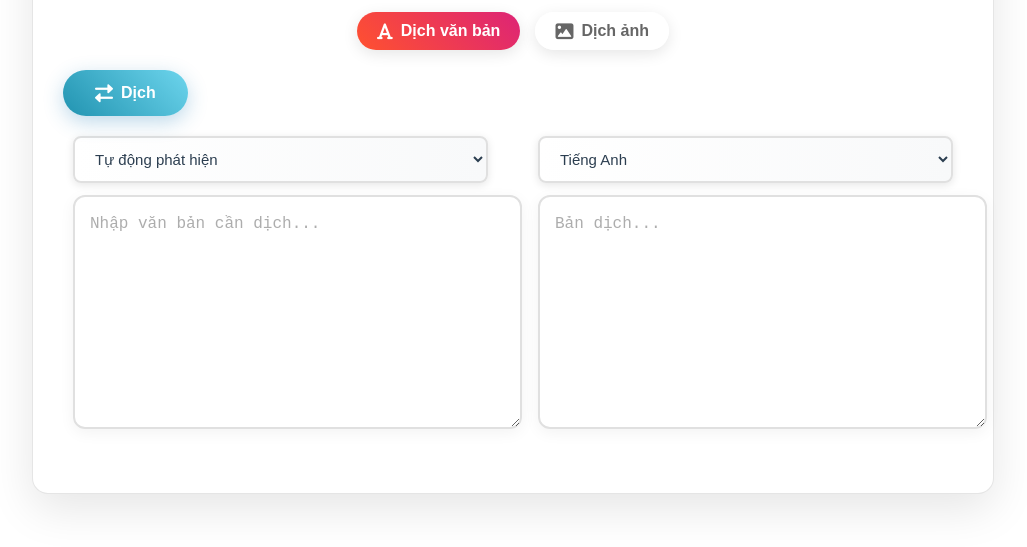
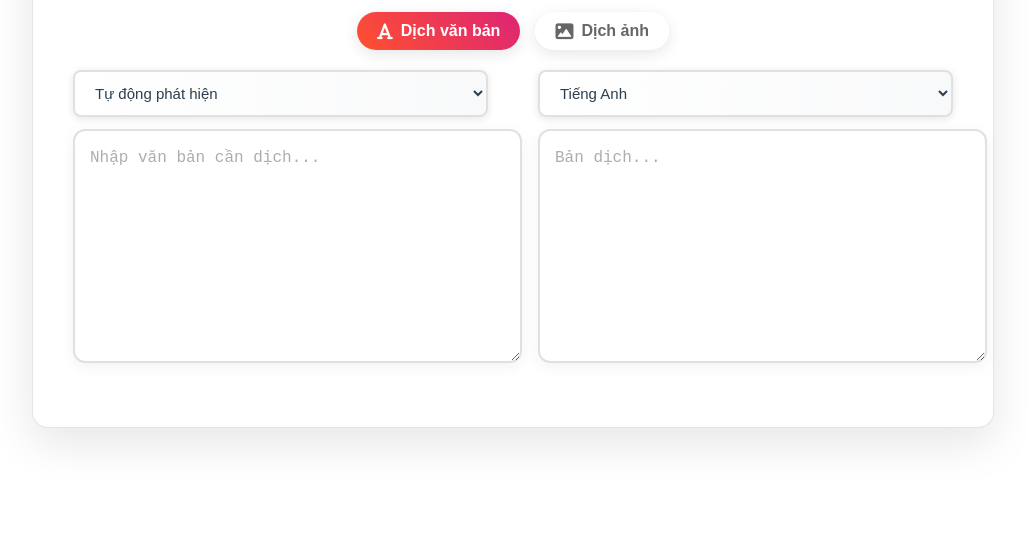
Before and after one commit to micovan107/dikey-translator, a plain HTML site: page index.html in a window 1280 px wide. Shown: the part 173-720 px from the top of the page, without its empty margins (127-1154 px from the left). Drawn offline with Linux system fonts and the light colour scheme.

Commit message:
Update index.html

```diff
--- a/index.html
+++ b/index.html
@@ -3,7 +3,8 @@
 <head>
     <meta charset="UTF-8">
     <meta name="viewport" content="width=device-width, initial-scale=1.0">
-    <title>Dịch Văn Bản</title>
+    <link rel="icon" type="image/svg+xml" href="favicon.svg">
+    <title>dikey dịch</title>
     <link href="https://fonts.googleapis.com/css2?family=Roboto:wght@300;400;500;700&display=swap" rel="stylesheet">
     <link href="https://cdnjs.cloudflare.com/ajax/libs/font-awesome/6.0.0/css/all.min.css" rel="stylesheet">
     <style>
@@ -355,9 +356,6 @@
             <button class="mode-btn" data-mode="image"><i class="fas fa-image"></i> Dịch ảnh</button>
         </div>
 
-        <div class="controls">
-            <button onclick="translateText()"><i class="fas fa-exchange-alt"></i> Dịch</button>
-        </div>
         <div class="translation-box" id="textTranslation">
             <div class="text-area">
                 <select id="sourceLanguage">
```
